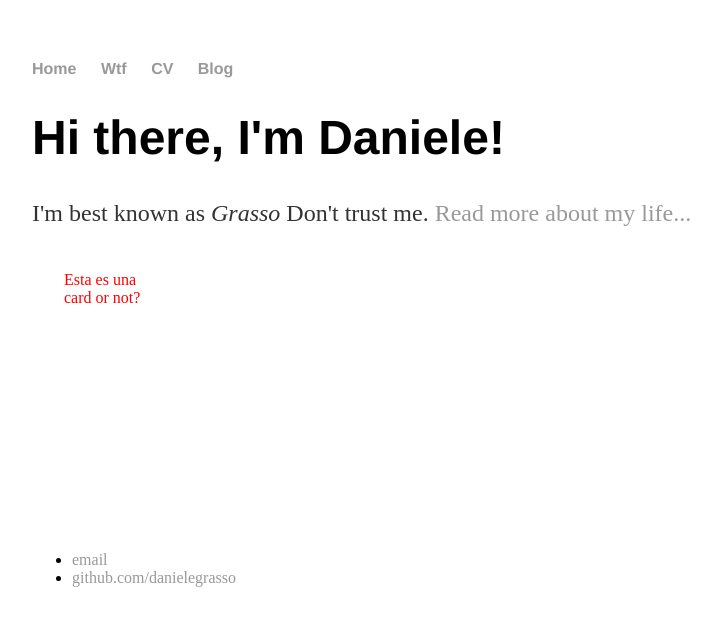
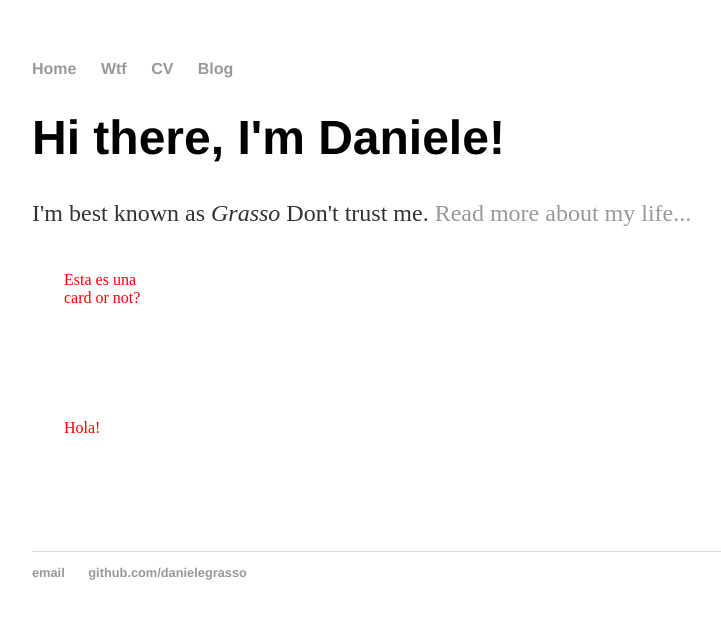
Before and after one commit to danielegrasso/danielegrasso.github.io, a Jekyll site: the page built from index.html, in a window 1280 px wide. Shown: the top 626 px of the page, without its empty margins (160-881 px from the left). Built offline with Jekyll 4.4.1, drawn with Linux system fonts in a browser that asks for light colours.

Commit message:
Update default.html

```diff
--- a/_layouts/default.html
+++ b/_layouts/default.html
@@ -15,15 +15,12 @@
 	    		</ul>
 			</nav>
 			<div class="container">
+			{{ content }}
+			<div class="card">
+			Hola!
+			</div
+			</div><!-- /.container -->
 
-			{{ content }}
-
-			</div><!-- /.container -->
-			<div class="card">
-
-
-
-			</div
 			<footer>
 	    		<ul>
 	        		<li><a href="mailto:d.grasso@ymail.com">email</a></li>
```
